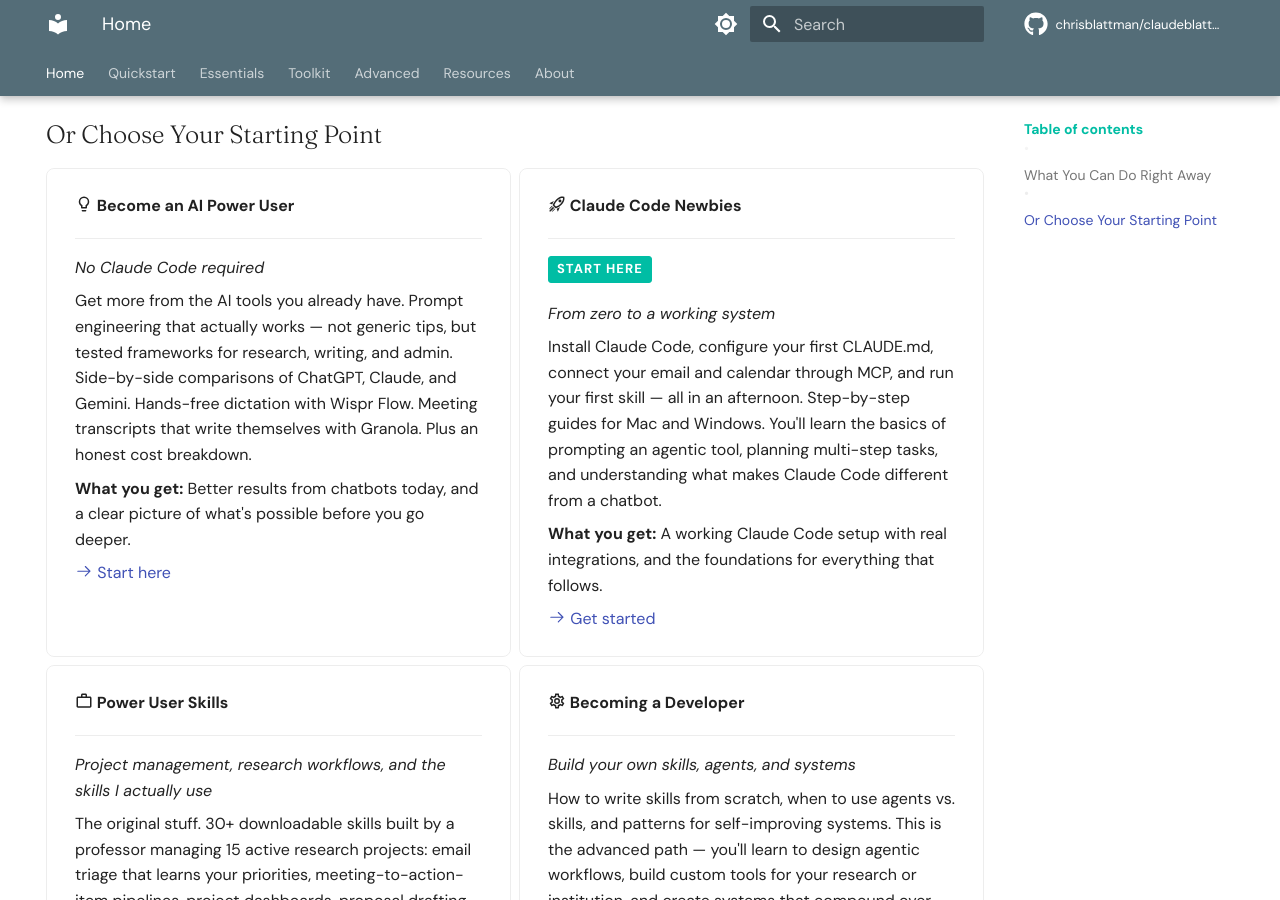
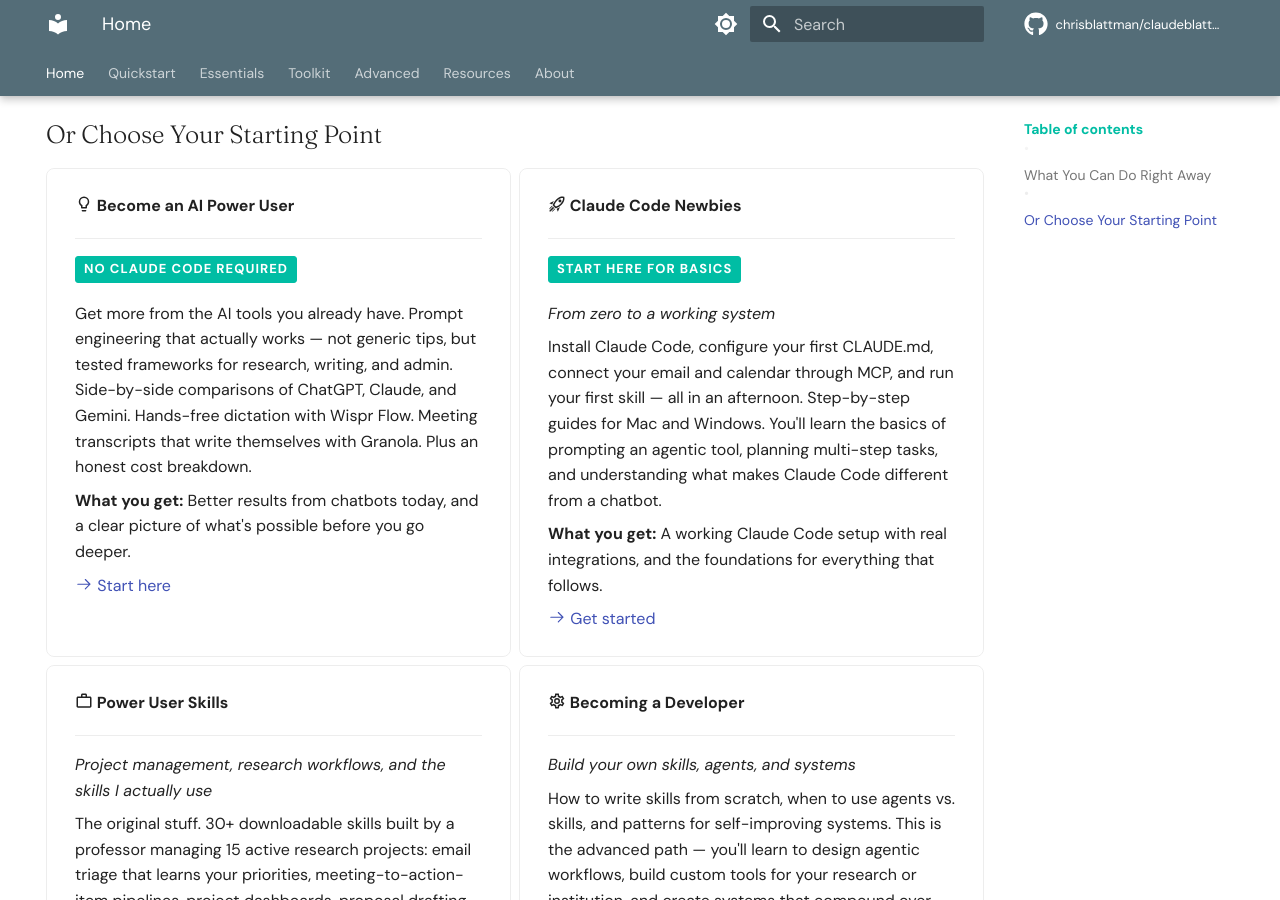
Before and after one commit to XiongfeiLi6/claudeblattman, an MkDocs documentation site: the page built from docs/index.md, in a window 1280 px wide and 900 px high, scrolled down 1001 px. Built offline with MkDocs 1.6.1 and Material for MkDocs 9.7.7, drawn with Linux system fonts in a browser that asks for light colours; comment, search, counter and statistics services are not loaded.

Commit message:
Teal badges: "No Claude Code required" + "Start here for basics"
Co-Authored-By: Claude Opus 4.6 <noreply@anthropic.com>

```diff
--- a/docs/index.md
+++ b/docs/index.md
@@ -55,7 +55,7 @@ By [Chris Blattman](https://chrisblattman.com), professor at UChicago Harris. I
 
     ---
 
-    *No Claude Code required*
+    <span class="badge-start">No Claude Code required</span>
 
     Get more from the AI tools you already have. Prompt engineering that actually works — not generic tips, but tested frameworks for research, writing, and admin. Side-by-side comparisons of ChatGPT, Claude, and Gemini. Hands-free dictation with Wispr Flow. Meeting transcripts that write themselves with Granola. Plus an honest cost breakdown.
 
@@ -67,7 +67,7 @@ By [Chris Blattman](https://chrisblattman.com), professor at UChicago Harris. I
 
     ---
 
-    <span class="badge-start">Start here</span>
+    <span class="badge-start">Start here for basics</span>
 
     *From zero to a working system*
 
```
